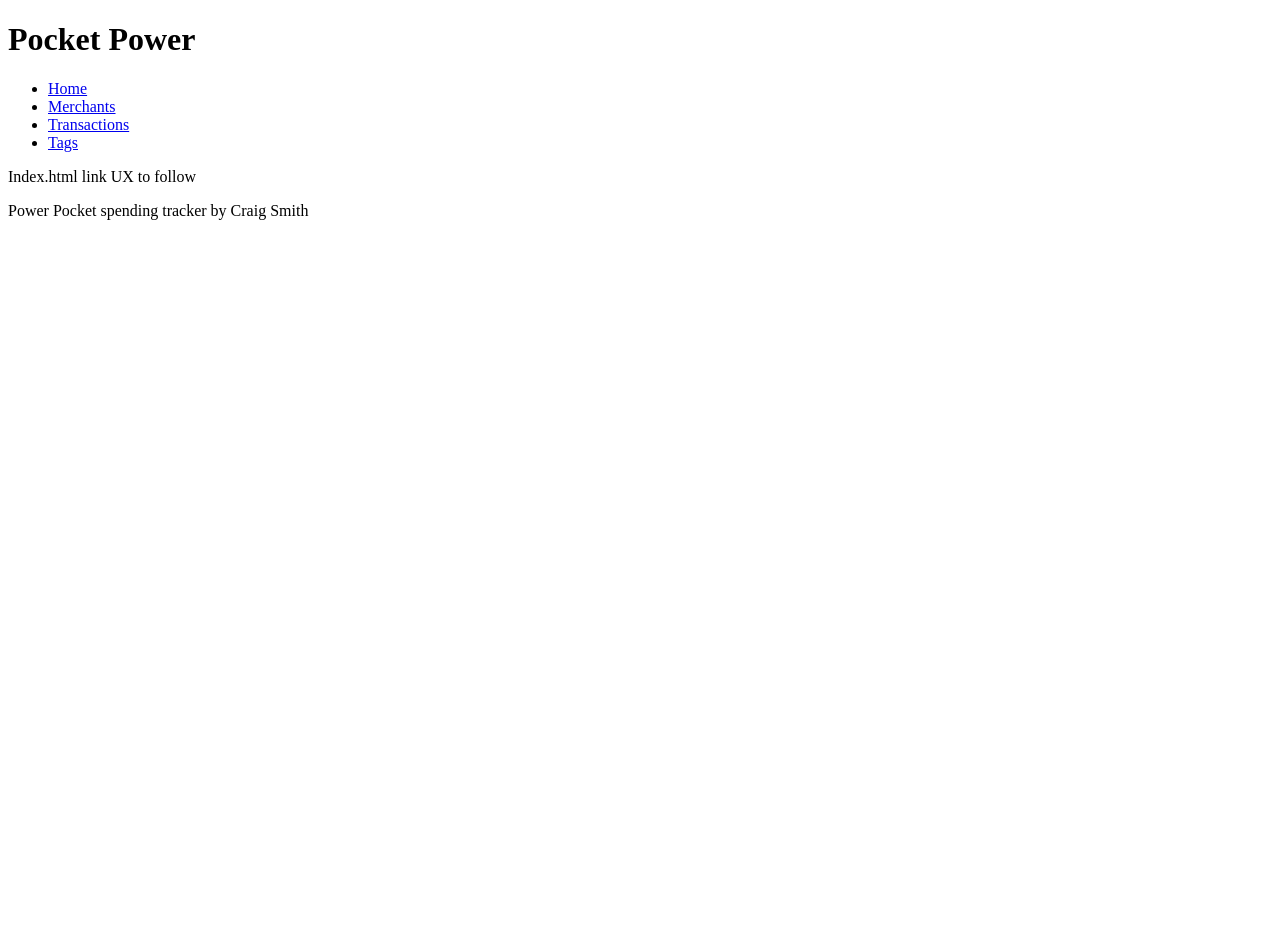
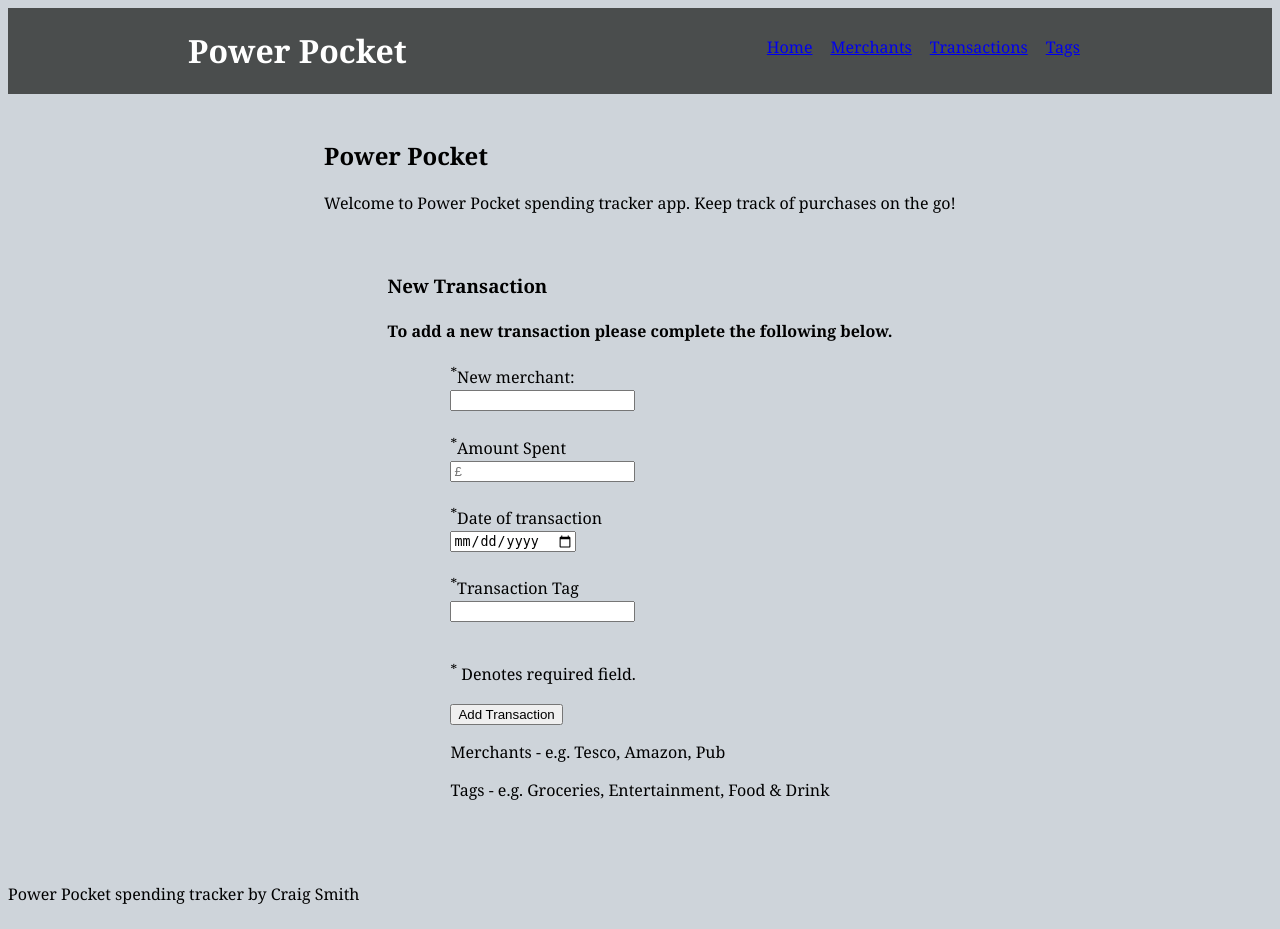
Before and after one commit to Crsmith89/spending_tracker_app_project, a Flask app: page / in a window 1280 px wide. Before the commit the page ends 220 px from the top, so only its background shows below. Run offline with Flask 2, Linux system fonts and the light colour scheme; data that the repository does not hold is empty; some libraries are stand-ins or nearby versions.

Commit message:
some bugs to get working for MVP

```diff
--- a/app.py
+++ b/app.py
@@ -1,12 +1,21 @@
 from flask import Flask, render_template
 from controllers.merchants_controller import merchants_blueprint
+from controllers.tags_controller import tags_blueprint
+from controllers.transactions_controller import transactions_blueprint
+
+import repositories.merchant_repository as merchant_repository
+import repositories.tag_repository as tag_repository
 
 app = Flask(__name__)
 app.register_blueprint(merchants_blueprint)
+app.register_blueprint(tags_blueprint)
+app.register_blueprint(transactions_blueprint)
 
 @app.route('/')
 def home():
-    return render_template('index.html')
+    merchants = merchant_repository.select_all()
+    tags = tag_repository.select_all()
+    return render_template('index.html', merchants = merchants,tags = tags)
 
 if __name__ == '__main__':
     app.run(debug=True)
--- a/controllers/merchants_controller.py
+++ b/controllers/merchants_controller.py
@@ -1,3 +1,4 @@
+from controllers.transactions_controller import transactions
 from flask import Flask, render_template, request, redirect
 from flask import Blueprint
 from repositories import merchant_repository
@@ -29,7 +30,8 @@ def create_merchant():
 @merchants_blueprint.route("/merchants/<id>", methods=['GET'])
 def show_merchant(id):
     merchant = merchant_repository.select(id)
-    return render_template("merchants/show.html, merchant = merchant")
+    transactions = merchant_repository.transactions(id)
+    return render_template("merchants/show.html", merchant = merchant, transactions = transactions)
 
 
 # edit
--- a/repositories/merchant_repository.py
+++ b/repositories/merchant_repository.py
@@ -25,7 +25,7 @@ def select(id):
     sql = "SELECT * FROM merchants WHERE ID = %s"
     values = [id]
     result = run_sql(sql, values)[0]
-    merchant = Merchant(result["name"], result["location"])
+    merchant = Merchant(result["name"], result["location"], result["id"])
     return merchant
 
 def delete_all():
--- a/repositories/tag_repository.py
+++ b/repositories/tag_repository.py
@@ -3,8 +3,6 @@ from models.tag import Tag
 from models.transaction import Transaction
 
 import repositories.merchant_repository as merchant_repository
-
-# CRUD
 
 from db.run_sql import run_sql
 from models.tag import Tag
@@ -30,23 +28,23 @@ def select_all():
         tags.append(tag)
     return tags
 
-# def select(id):
-#     sql = "SELECT * FROM tags WHERE id = %s"
-#     values = [id]
-#     result = run_sql(sql, values)[0]
-#     tag = Tag(result["name"], result["description"], result["id"])
-#     return tag
+def select(id):
+    sql = "SELECT * FROM tags WHERE id = %s"
+    values = [id]
+    result = run_sql(sql, values)[0]
+    tag = Tag(result["name"], result["description"], result["id"])
+    return tag
 
-# def delete_all():
-#     sql = "DELETE FROM tags"
-#     run_sql(sql)
+def delete_all():
+    sql = "DELETE FROM tags"
+    run_sql(sql)
 
-# def delete(id):
-#     sql = "DELETE FROM tags WHERE id = %s"
-#     values = [id]
-#     run_sql(sql, values)
+def delete(id):
+    sql = "DELETE FROM tags WHERE id = %s"
+    values = [id]
+    run_sql(sql, values)
 
-# def update(tag):
-#     sql = "UPDATE tags SET (name, description) = (%s, %s) WHERE id = %s"
-#     values = [tag.name, tag.description, tag.id]
-#     run_sql(sql, values)
+def update(tag):
+    sql = "UPDATE tags SET (name, description) = (%s, %s) WHERE id = %s"
+    values = [tag.name, tag.description, tag.id]
+    run_sql(sql, values)
--- /dev/null
+++ b/static/style.css
@@ -0,0 +1,42 @@
+body {
+    font-family: Cambria, Cochin, Georgia, Times, 'Times New Roman', serif;
+    background-color:rgb(206, 212, 218);
+    margin: 10;
+    display: flex;
+    flex-direction: column;
+    align-content: center;
+
+}
+
+main{
+    margin: 25px;
+    display: flex;
+    flex-direction: column;
+    align-items: center;
+}
+
+body > header {
+    display: flex;
+    align-items: right;
+    justify-content: space-around;
+    background-color: #4a4d4d;
+    padding: 0px 15px;
+    color: white;
+
+}
+
+
+ul {
+    list-style: none;
+    display: flex;
+    padding: 12px;
+    color:white;
+
+
+}
+
+li {
+    margin-left: 18px;
+    color:aliceblue;
+
+}
--- a/templates/base.html
+++ b/templates/base.html
@@ -6,13 +6,13 @@
   <meta http-equiv="X-UA-Compatible" content="ie=edge">
   <link rel="stylesheet" href="https://stackpath.bootstrapcdn.com/font-awesome/4.7.0/css/font-awesome.min.css" crossorigin="anonymous">
   <link rel="stylesheet" href="{{ url_for('static', filename='style.css') }}">
-  <title>Pocket Power</title>
+  <title>Power Pocket</title>
 </head>
 <body>
   <header>
-      <h1>Pocket Power</h1>
+      <h1>Power Pocket</h1>
     <nav>
-      <ul class="menu">
+      <ul class="nav">
         <li><a href="/">Home</a></li>
         <li><a href="/merchants">Merchants</a></li>
         <li><a href="/transactions">Transactions</a></li>
@@ -28,5 +28,5 @@
     <footer>
         <p>Power Pocket spending tracker by Craig Smith</p>
     </footer>
-  </body>
+</body>
 </html>
--- a/templates/index.html
+++ b/templates/index.html
@@ -1,4 +1,32 @@
 {% extends "base.html" %}
 {% block content %}
-Index.html link UX to follow
+<header>
+        <section>
+            <h2>Power Pocket</h2>
+            <p>Welcome to Power Pocket spending tracker app. Keep track of purchases on the go!</p>
+    </header>
+    <main>
+        <div>
+            <h3>New Transaction</h3>
+            <h4>To add a new transaction please complete the following below. </h4>
+        </div>
+        <div>
+            <form action="/transactions" method="POST">
+            <label for="merchant"><sup>*</sup>New merchant:</label><br>
+            <input type="text" id="merchant" required>
+
+            </select><br><br>
+            <label for="amount"><sup>*</sup>Amount Spent</label><br>
+            <input type="text" name="amount" id="amount" placeholder="£" required><br><br>
+            <label for="date"><sup>*</sup>Date of transaction</label><br>
+            <input type="date" name="date" id="date" required><br><br>
+            <label for="tag"><sup>*</sup>Transaction Tag</label><br>
+            <input type="text" name="tag" id="tag" required><br><br>
+            <p><sup>*</sup> Denotes required field.</p>
+            <input type="submit" value="Add Transaction">
+            <p>Merchants - e.g. Tesco, Amazon, Pub</p>
+            <p>Tags - e.g. Groceries, Entertainment, Food & Drink</p>
+            </form>
+        </div>
+    </main>
 {% endblock %}
--- a/templates/merchants/new.html
+++ b/templates/merchants/new.html
@@ -10,7 +10,7 @@
         <input type="text" name="name" id="name" required>
     </div>
     <div>
-        <label for="location">Address: </label>
+        <label for="location">location: </label>
         <input type="text" name="location" id="location" required>
     </div>
     <button type="submit">Submit</button>
```
